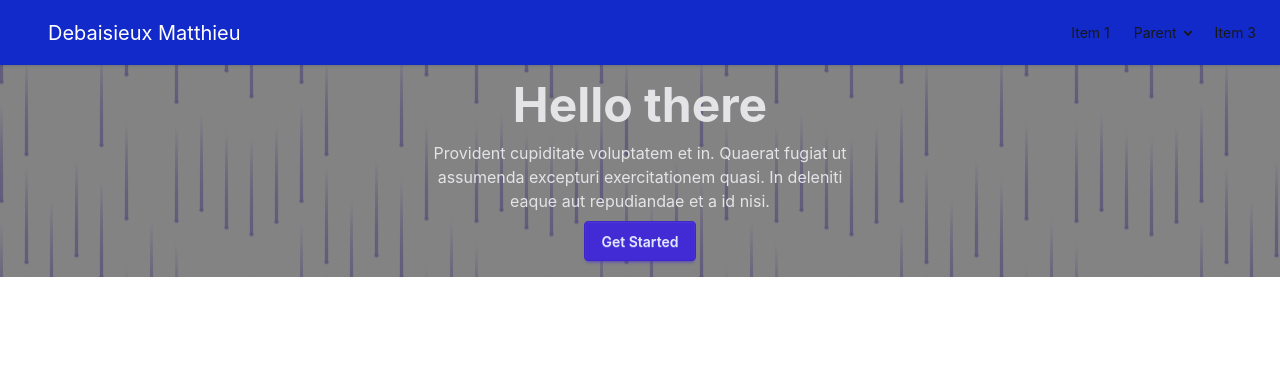
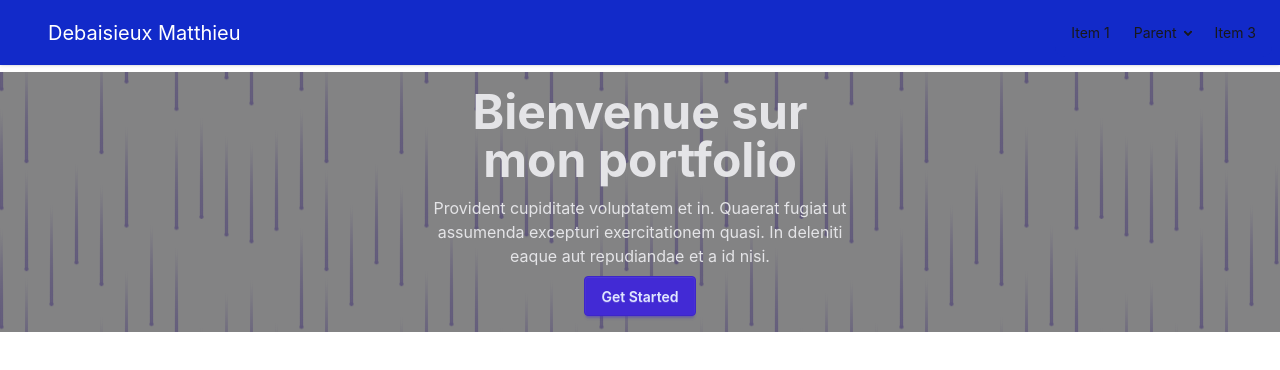
Before and after one commit to Amiio974/Portfolio, a website built with Vite: page index.html in a window 1280 px wide. Built offline with nearby package versions, Linux system fonts and the light colour scheme.

Commit message:
Modification Hero
modification du Hero : meilleur placement

```diff
--- a/index.html
+++ b/index.html
@@ -56,7 +56,7 @@
       <div class="hero-overlay"></div>
         <div class="hero-content text-neutral-content text-center">
           <div class="max-w-md">
-            <h1 class="mb-3 text-5xl font-bold">Hello there</h1>
+            <h1 class="mb-3 text-5xl font-bold">Bienvenue sur mon portfolio</h1>
             <p class="mb-2">
               Provident cupiditate voluptatem et in. Quaerat fugiat ut assumenda excepturi exercitationem
               quasi. In deleniti eaque aut repudiandae et a id nisi.
--- a/src/style.css
+++ b/src/style.css
@@ -1,6 +1,11 @@
 @import "tailwindcss";
 @plugin "daisyui";
 
+nav{
+  position: fixed;
+  width: 100%;
+  z-index: 10;
+}
 .navbar{
   background-color: #122ac9;
 }
@@ -33,7 +38,10 @@
 
 /*********************Hero*******************************/
 .Hero{
+  position: absolute;
+  width: 100%;
   height: 30%;
+  top: 12.5%;
 }
 
 .HeroBackground{
@@ -86,3 +94,13 @@
     background-position: 0px 3242px, 3px 3242px, 151.5px 3301.5px, 25px 6256px, 28px 6256px, 176.5px 6310px, 50px 9173px, 53px 9173px, 201.5px 9305px, 75px 7282px, 78px 7282px, 226.5px 7396.5px, 100px 9021px, 103px 9021px, 251.5px 9087px, 125px 6840px, 128px 6840px, 276.5px 6912px, 150px 18151px, 153px 18151px, 301.5px 18295.5px, 175px 7062px, 178px 7062px, 326.5px 7121.5px, 200px 11324px, 203px 11324px, 351.5px 11429px, 225px 7301px, 228px 7301px, 376.5px 7379.5px, 250px 5510px, 253px 5510px, 401.5px 5579px, 275px 14349px, 278px 14349px, 426.5px 14445.5px;
   }
 }
+
+/********************* 1er Section ***************************/
+
+/* Responsive */
+@media (min-width: 768px) {
+  .Hero {
+    height: 40%;
+    top: 9%;
+  }
+}
```
